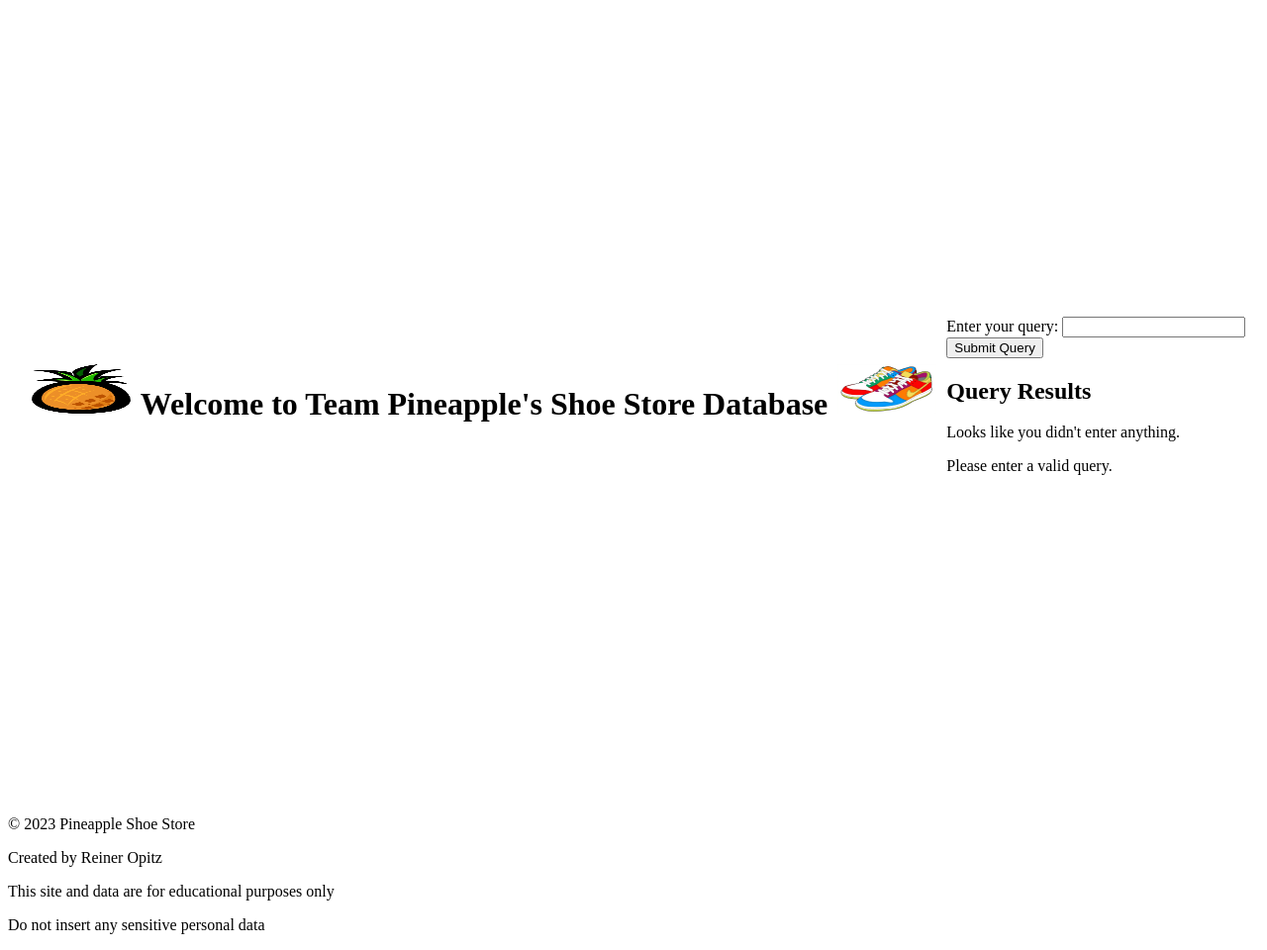
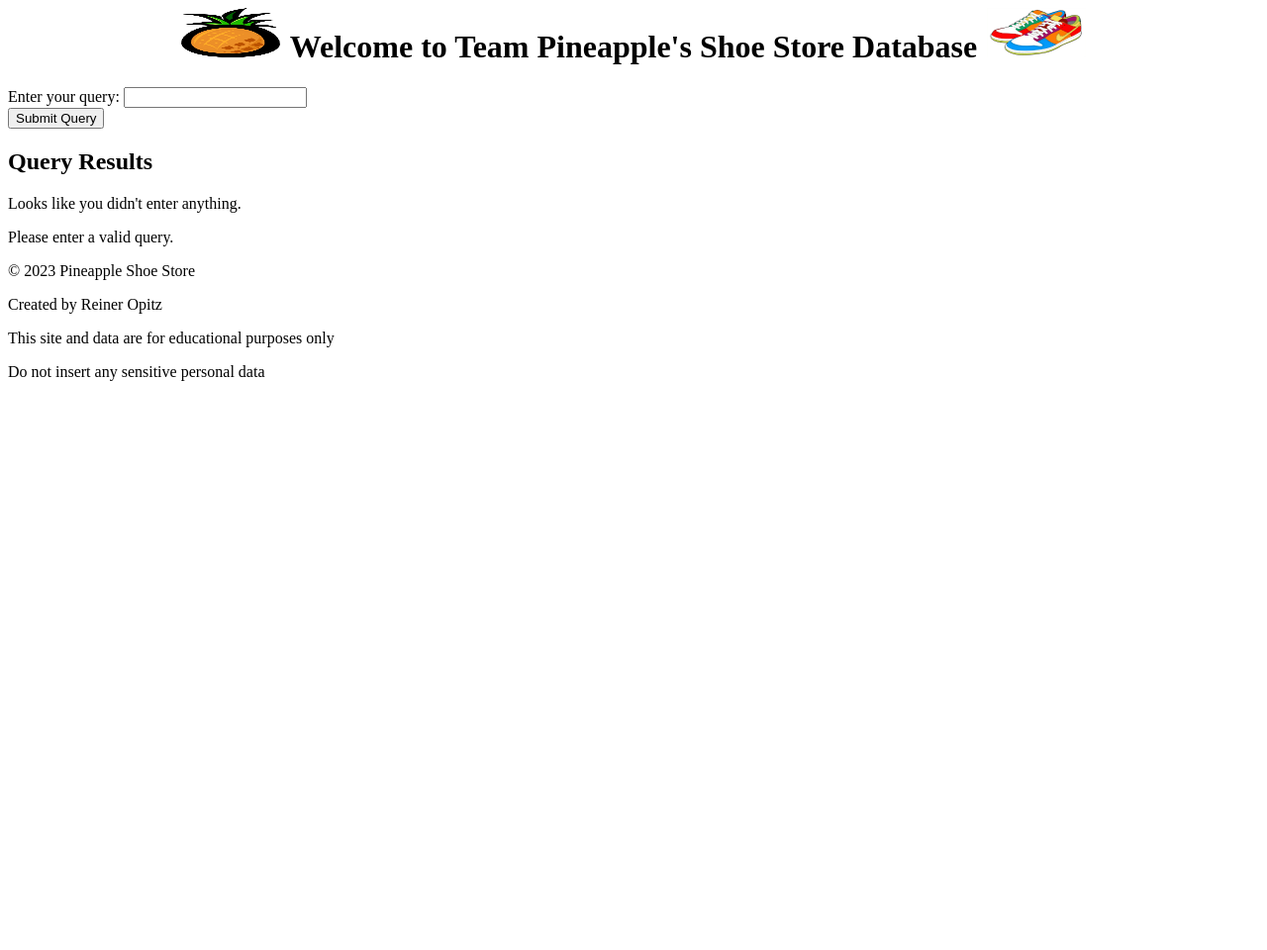
Before and after one commit to reinerism/475Ashoestore, a Flask app: page / in a window 1280 px wide. Shown: the whole page at 99% size. After the commit the page ends 385 px from the top, so only its background shows below. Run offline with Flask 2, Linux system fonts and the light colour scheme.

Commit message:
okay not centering

```diff
--- a/templates/home.html
+++ b/templates/home.html
@@ -3,12 +3,6 @@
 <head>
     <title>Team Pineapple's Shoe Store Database</title>
 <style>
-    .container {
-        display: flex;
-        justify-content: center;
-        align-items: center;
-        height: 100vh;
-    }
     table {
         border-collapse: collapse;
         width: 25%;
@@ -46,7 +40,6 @@
     <!-- <img src="{{ url_for('static', filename='images/Pineapple.png') }}" alt="Pineapple">
         tried to test this url_for static file
         <img src="{{ url_for('static', filename='images/Sneakers.png') }}" alt="Sneakers">-->
-    <div class="container">
     <div class="store-header">
         <img src="/static/images/Pineapple.jpg" alt="Pineapple Logo" class="logo" width="100" height="100">
         <h1>Welcome to Team Pineapple's Shoe Store Database</h1>
@@ -95,7 +88,6 @@
     <p>Looks like you didn't enter anything.</p>
     <p>Please enter a valid query.</p>
     {% endif %}
-    </div>
     <footer>
         <p>&copy; 2023 Pineapple Shoe Store</p>
         <p>Created by Reiner Opitz</p>
```
